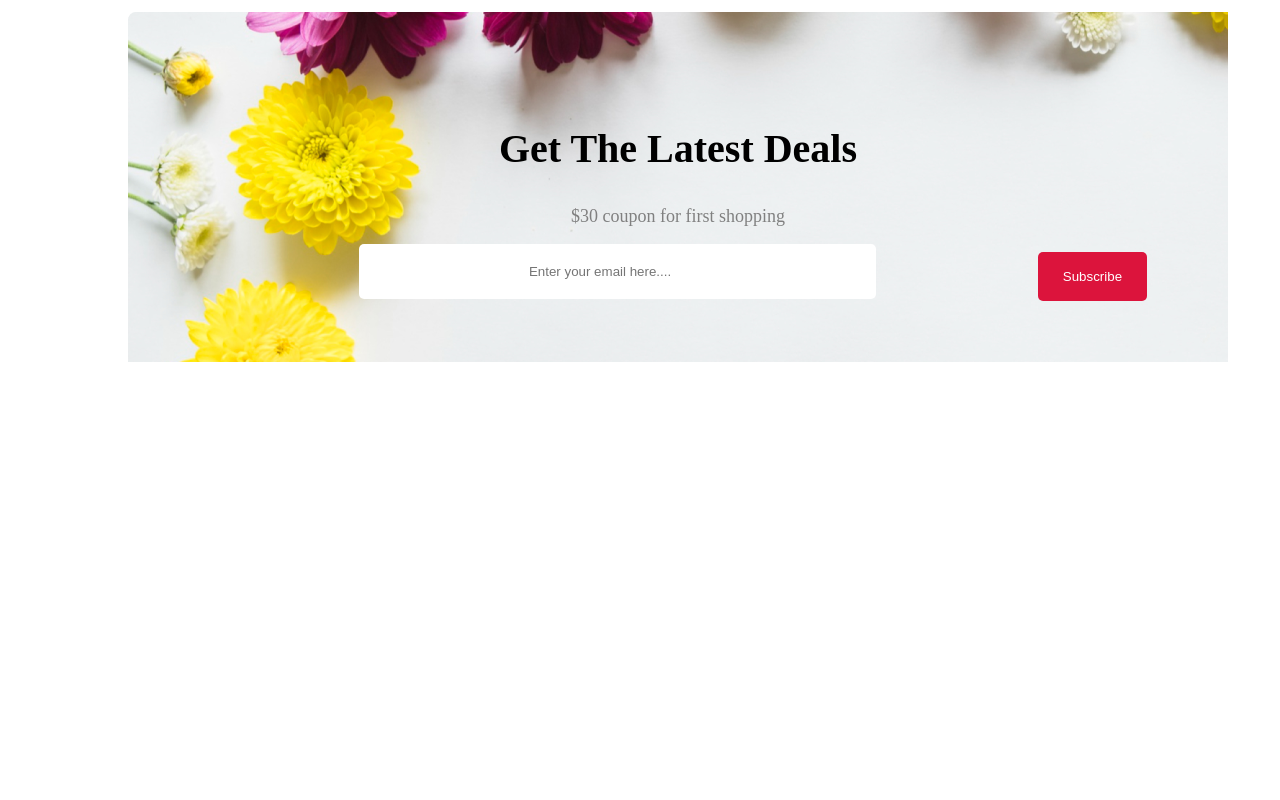
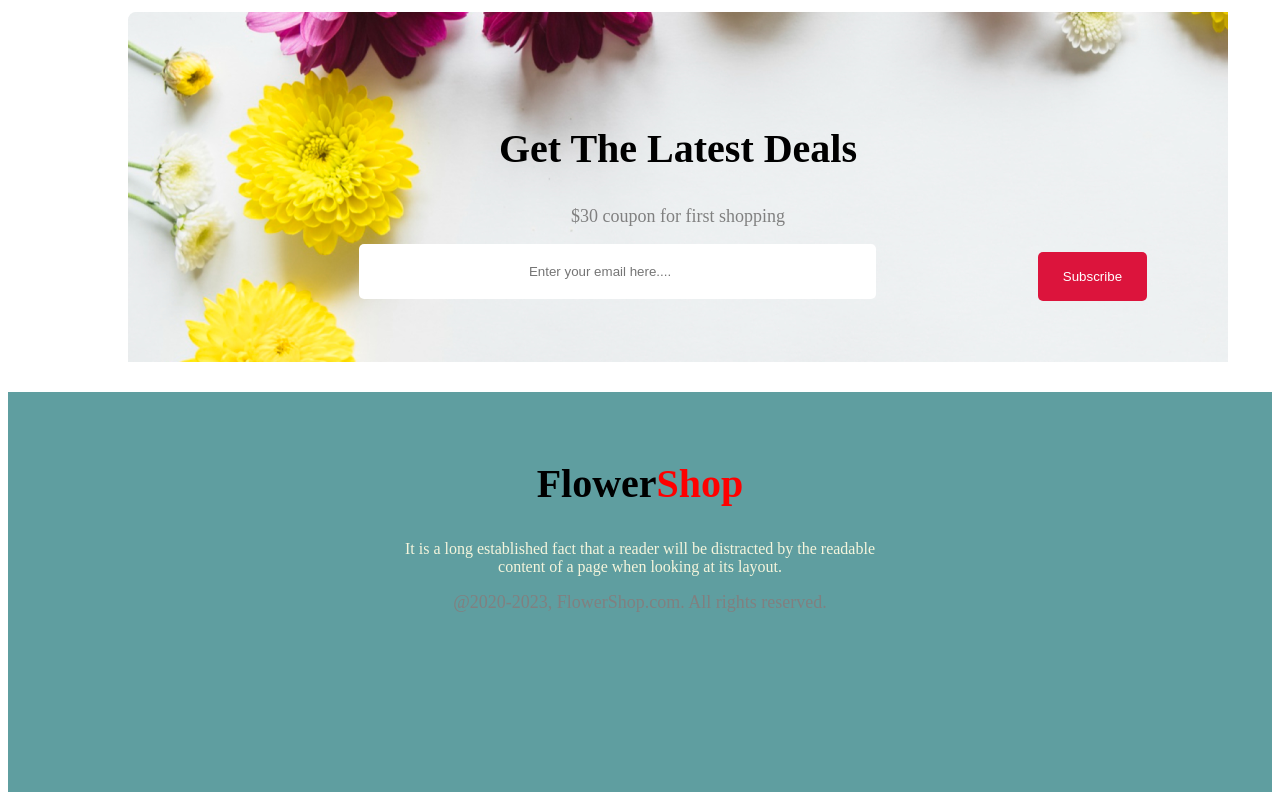
Before and after one commit to AshikurZaman/flower-shop-assignment, a plain HTML site: page index.html in a window 1280 px wide. Shown: the part 2429-3229 px from the top of the page. Before the commit the page ends 2799 px from the top, so only its background shows below. Drawn offline with Linux system fonts and the light colour scheme.

Commit message:
form section

```diff
--- a/index.html
+++ b/index.html
@@ -36,14 +36,14 @@
         <section class="feature-container">
             <div class="feature-side">
                 <h2 class="feature-title">Hot Deal ! Sale Up To 25% <span class="off">off</span></h2>
-                <p class="frature-des">It is a long established fact that a reader will be distracted by<br>  the readable
+                <p class="feature-des">It is a long established fact that a reader will be distracted by<br>  the readable
                 content of a page when looking at its layout.</p>
 
                 <button class="btn-primary">Sign Up</button>
             </div>
 
 
-            <div class="frature-image">
+            <div class="feature-image">
                 <img src="images/pngwing 6.png" alt="" class="feature-img">
             </div>
         </section>
@@ -52,7 +52,7 @@
         <section class="ins-container">
             <div class="feature-side">
                 <h2 class="feature-title">Instagram</h2>
-                <p class="frature-des">It is a long established fact that a reader will be distracted by the readable<br>
+                <p class="feature-des">It is a long established fact that a reader will be distracted by the readable<br>
                     content of a page when looking at its layout.</p>
             </div>
             <div class="box-container">
@@ -67,7 +67,7 @@
         <section class="form-section">
             <div class="form-details">
                 <h2 class="feature-title">Get The Latest Deals</h2>
-                <p class="frature-des">$30 coupon for first shopping</p>
+                <p class="feature-des">$30 coupon for first shopping</p>
             </div>
 
             <div class="form-button">
@@ -90,6 +90,15 @@
     </main>
 
     <footer>
+        <section class="footer">
+            <div class="footer-content">
+                <h2 class="footer-title">Flower<span class="off">Shop</span></h2>
+                <p class="footer-des">It is a long established fact that a reader will be distracted by the readable
+                    <br>content of a page when looking at its layout.</p>
+
+                    <p class="feature-des">@2020-2023, FlowerShop.com. All rights reserved. </p>
+            </div>
+        </section>
 
     </footer>
 </body>
--- a/styles/style.css
+++ b/styles/style.css
@@ -60,7 +60,7 @@ font-family: 'Open Sans', sans-serif;
 .off{
     color: red;
 }
-.frature-des{
+.feature-des{
     font-size: 18px;
     color: gray;
     margin-top: 15px;
@@ -121,3 +121,25 @@ font-family: 'Open Sans', sans-serif;
     margin-left: 150px;
 
 }
+
+/*footer section*/
+.footer{
+    height: 50vh;
+    margin-top: 30px;
+    background-color: cadetblue
+}
+.footer-content{
+    display: inline;
+    text-align: center;
+    margin: 100px;
+}
+.footer-title{
+    font-size: 40px;
+    font-weight: bold;
+    margin-top: 50px;
+
+}
+.footer-des{
+    font-size: 16px;
+    color: beige;
+}
```
